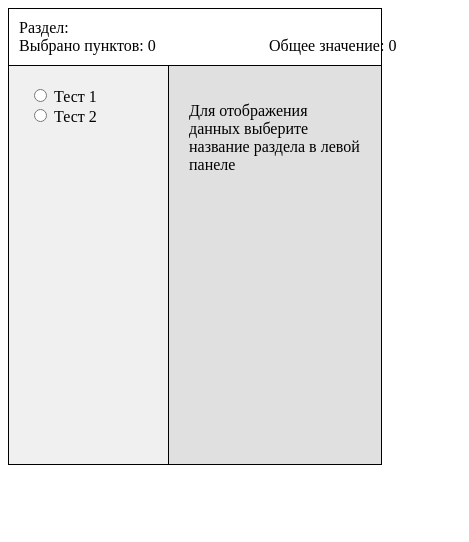
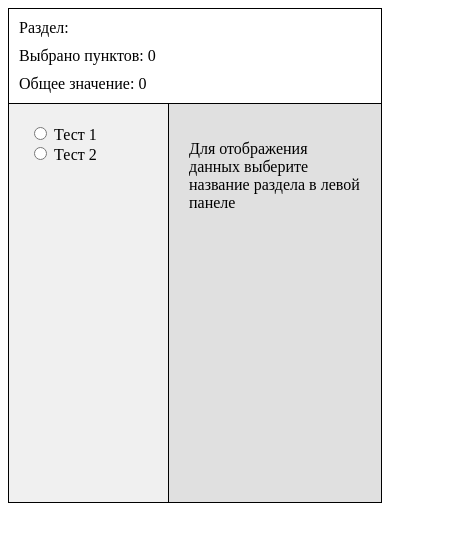
Before and after one commit to 183Natasha/Selectel-test, an Angular app: page /main in a window 390 px wide. Shown: the top 542 px of the page, 469 px wide, since content can reach past the window. Built offline with nearby package versions, Linux system fonts and the light colour scheme.

Commit message:
изменен медиазапрос

```diff
--- a/src/app/shared/mainPage/mainPage.css
+++ b/src/app/shared/mainPage/mainPage.css
@@ -73,5 +73,11 @@ body {
   .header__container {
     flex-direction: column;
     align-items: flex-start;
+    gap: 10px;
+  }
+
+  .points {
+    flex-direction: column;
+    gap: 10px;
   }
 }
```
